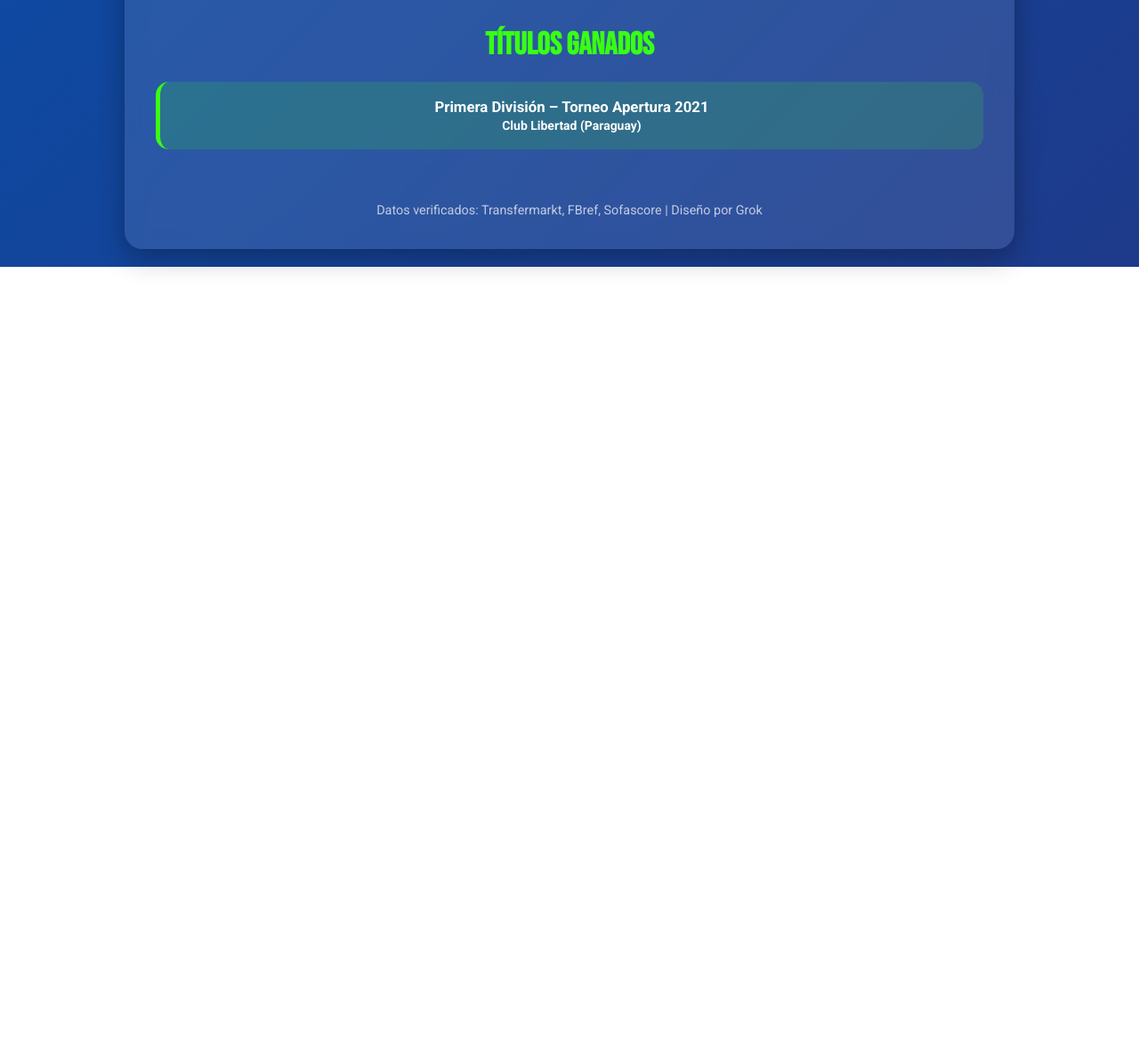
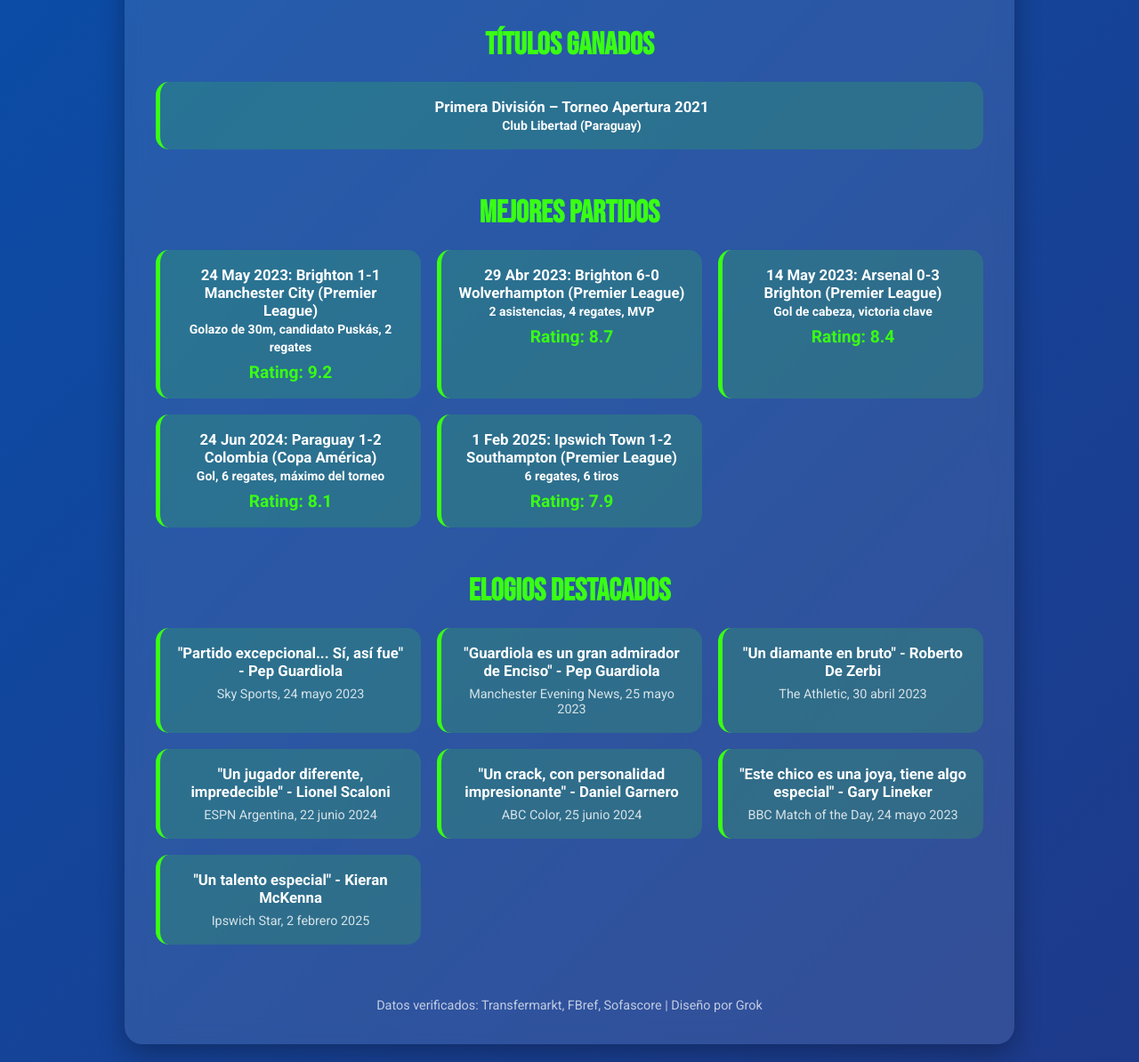
Before and after one commit to global-stats/Julio-Enciso-Data, a plain HTML site: page index.html in a window 1280 px wide. Shown: the part 1538-2732 px from the top of the page at 89% size. Before the commit the page ends 1838 px from the top, so only its background shows below. Drawn offline with Linux system fonts and the light colour scheme.

Commit message:
Update index.html

```diff
--- a/index.html
+++ b/index.html
@@ -146,11 +146,11 @@
       opacity: 0.9;
     }
 
-    .titles {
+    .titles, .top-matches, .quotes {
       margin-top: 50px;
     }
 
-    .titles h2 {
+    .titles h2, .top-matches h2, .quotes h2 {
       font-family: 'Bebas Neue', cursive;
       font-size: 2.2rem;
       color: var(--lime);
@@ -158,13 +158,13 @@
       text-align: center;
     }
 
-    .titles-grid {
+    .titles-grid, .matches-grid, .quotes-grid {
       display: grid;
       grid-template-columns: repeat(auto-fit, minmax(250px, 1fr));
       gap: 18px;
     }
 
-    .title-item {
+    .title-item, .match-item, .quote-item {
       background: rgba(57,255,20,0.15);
       border-radius: 15px;
       padding: 18px;
@@ -173,14 +173,27 @@
       border-left: 5px solid var(--lime);
     }
 
-    .title-item:hover {
+    .title-item:hover, .match-item:hover, .quote-item:hover {
       background: rgba(57,255,20,0.25);
       transform: translateY(-5px);
     }
 
-    .title-text {
+    .title-text, .match-text, .quote-text {
       font-weight: 600;
       font-size: 1.05rem;
+    }
+
+    .match-rating {
+      font-size: 1.2rem;
+      color: var(--lime);
+      font-weight: bold;
+      margin-top: 8px;
+    }
+
+    .quote-source {
+      font-size: 0.9rem;
+      opacity: 0.8;
+      margin-top: 8px;
     }
 
     footer {
@@ -202,6 +215,7 @@
       .intro { font-size: 1rem; }
       .stats { grid-template-columns: 1fr; }
       .personal-info { grid-template-columns: 1fr 1fr; }
+      .titles-grid, .matches-grid, .quotes-grid { grid-template-columns: 1fr; }
     }
   </style>
 </head>
@@ -209,7 +223,7 @@
 
   <div class="hero">
     <h1>JULIO ENCISO</h1>
-    <p>Estadísticas actualizadas • 22 Octubre 2025</p>
+    <p>Estadísticas actualizadas • 23 Octubre 2025</p>
   </div>
 
   <!-- INTRODUCCIÓN PROFESIONAL -->
@@ -300,6 +314,68 @@
       </div>
     </div>
 
+    <!-- MEJORES PARTIDOS -->
+    <div class="top-matches">
+      <h2>MEJORES PARTIDOS</h2>
+      <div class="matches-grid">
+        <div class="match-item">
+          <div class="match-text">24 May 2023: Brighton 1-1 Manchester City (Premier League)<br><small>Golazo de 30m, candidato Puskás, 2 regates</small></div>
+          <div class="match-rating">Rating: 9.2</div>
+        </div>
+        <div class="match-item">
+          <div class="match-text">29 Abr 2023: Brighton 6-0 Wolverhampton (Premier League)<br><small>2 asistencias, 4 regates, MVP</small></div>
+          <div class="match-rating">Rating: 8.7</div>
+        </div>
+        <div class="match-item">
+          <div class="match-text">14 May 2023: Arsenal 0-3 Brighton (Premier League)<br><small>Gol de cabeza, victoria clave</small></div>
+          <div class="match-rating">Rating: 8.4</div>
+        </div>
+        <div class="match-item">
+          <div class="match-text">24 Jun 2024: Paraguay 1-2 Colombia (Copa América)<br><small>Gol, 6 regates, máximo del torneo</small></div>
+          <div class="match-rating">Rating: 8.1</div>
+        </div>
+        <div class="match-item">
+          <div class="match-text">1 Feb 2025: Ipswich Town 1-2 Southampton (Premier League)<br><small>6 regates, 6 tiros</small></div>
+          <div class="match-rating">Rating: 7.9</div>
+        </div>
+      </div>
+    </div>
+
+    <!-- ELOGIOS -->
+    <div class="quotes">
+      <h2>ELOGIOS DESTACADOS</h2>
+      <div class="quotes-grid">
+        <div class="quote-item">
+          <div class="quote-text">"Partido excepcional... Sí, así fue" - Pep Guardiola</div>
+          <div class="quote-source">Sky Sports, 24 mayo 2023</div>
+        </div>
+        <div class="quote-item">
+          <div class="quote-text">"Guardiola es un gran admirador de Enciso" - Pep Guardiola</div>
+          <div class="quote-source">Manchester Evening News, 25 mayo 2023</div>
+        </div>
+        <div class="quote-item">
+          <div class="quote-text">"Un diamante en bruto" - Roberto De Zerbi</div>
+          <div class="quote-source">The Athletic, 30 abril 2023</div>
+        </div>
+        <div class="quote-item">
+          <div class="quote-text">"Un jugador diferente, impredecible" - Lionel Scaloni</div>
+          <div class="quote-source">ESPN Argentina, 22 junio 2024</div>
+        </div>
+        <div class="quote-item">
+          <div class="quote-text">"Un crack, con personalidad impresionante" - Daniel Garnero</div>
+          <div class="quote-source">ABC Color, 25 junio 2024</div>
+        </div>
+        <div class="quote-item">
+          <div class="quote-text">"Este chico es una joya, tiene algo especial" - Gary Lineker</div>
+          <div class="quote-source">BBC Match of the Day, 24 mayo 2023</div>
+        </div>
+        <div class="quote-item">
+          <div class="quote-text">"Un talento especial" - Kieran McKenna</div>
+          <div class="quote-source">Ipswich Star, 2 febrero 2025</div>
+        </div>
+      </div>
+    </div>
+
     <footer>
       Datos verificados: Transfermarkt, FBref, Sofascore | Diseño por Grok
     </footer>
```
